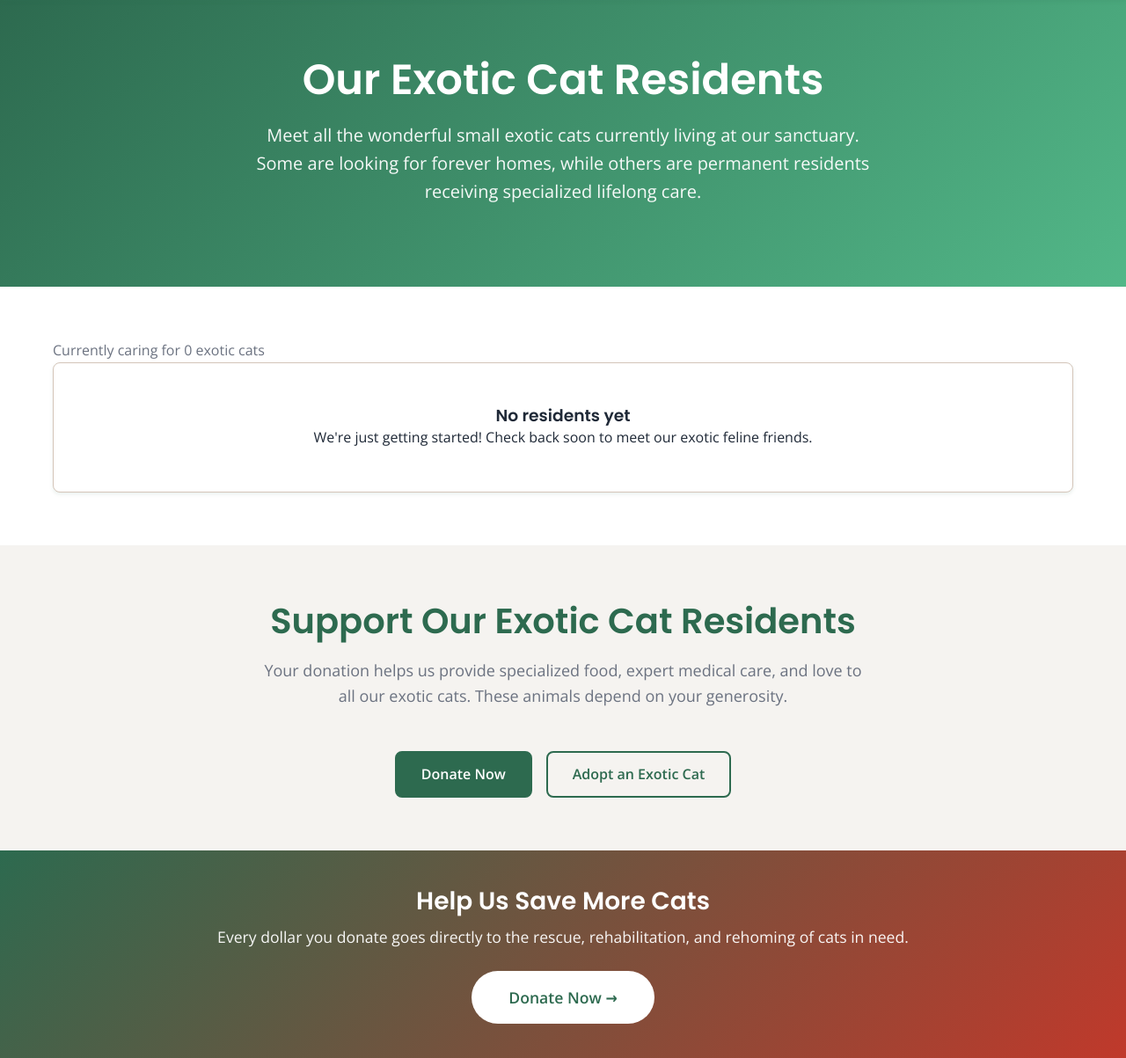
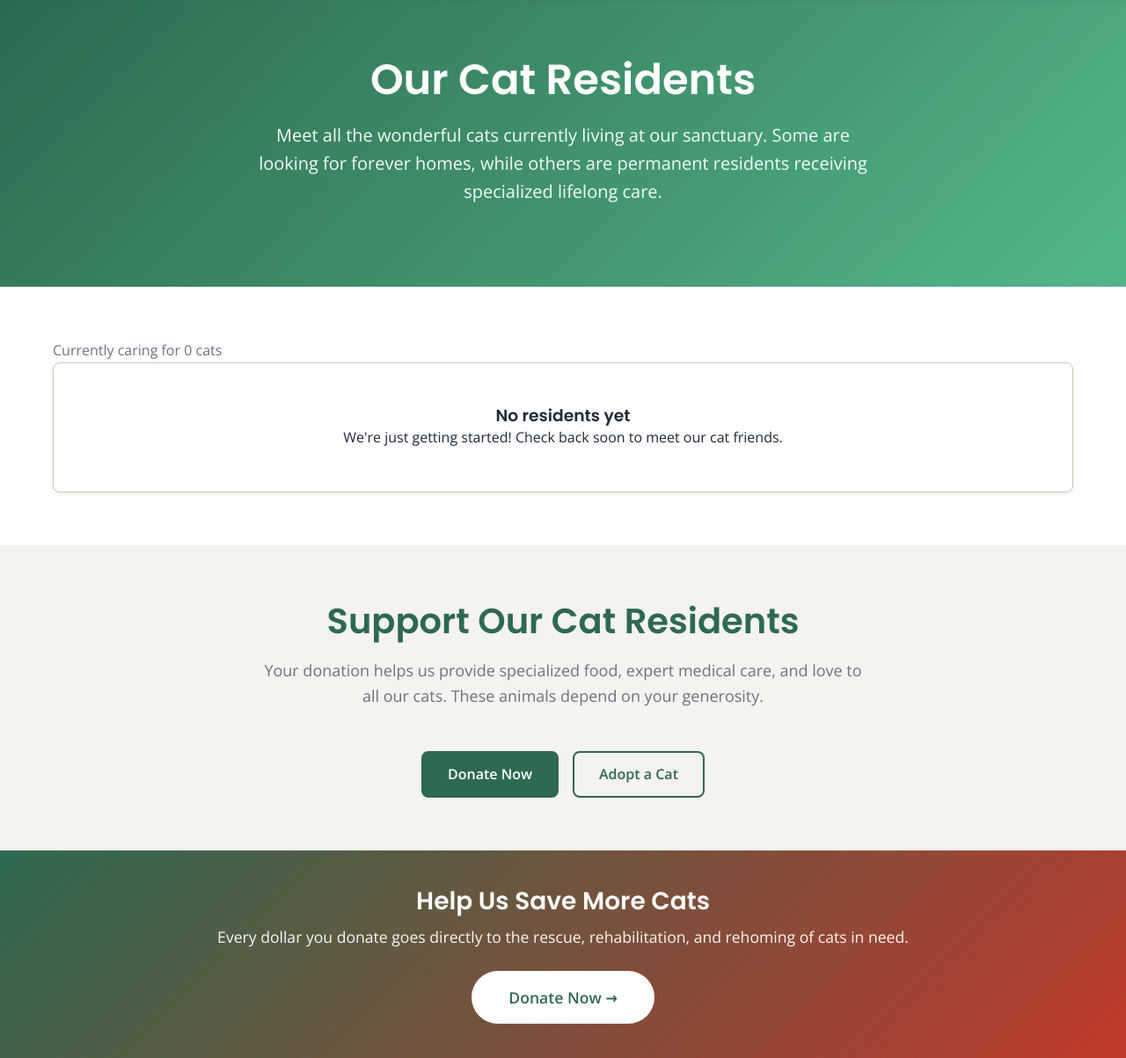
Before and after one commit to jamesbaldwings/Carefulcat, a PHP site: page /residents.php in a window 1280 px wide. Shown: the part 82-1285 px from the top of the page at 88% size. Run offline with PHP 8.4, Linux system fonts and the light colour scheme; data comes from the database, SQL or seed files in the repository; tables that the repository leaves empty hold one stand-in row (values such as "Sample post"); some libraries are stand-ins or nearby versions.

Commit message:
Update residents.php

```diff
--- a/public_html/residents.php
+++ b/public_html/residents.php
@@ -10,9 +10,9 @@ if (!isPageVisible('residents')) {
     exit;
 }
 
-$pageTitle = 'Our Exotic Cat Residents - Sanctuary Felines';
-$metaDescription = 'Meet all the wonderful small exotic cats currently living at Careful Cat Rescue sanctuary in Murfreesboro, TN. Some are adoptable, others are permanent sanctuary residents.';
-$metaKeywords = 'exotic cat sanctuary residents, small exotic cats Murfreesboro TN, serval sanctuary, savannah cat rescue resident, bengal cat rescue, exotic feline sanctuary';
+$pageTitle = 'Our Cat Residents - Sanctuary Felines';
+$metaDescription = 'Meet all the wonderful cats currently living at Careful Cat Rescue sanctuary in Murfreesboro, TN. Some are adoptable, others are permanent sanctuary residents.';
+$metaKeywords = 'cat sanctuary residents, cats Murfreesboro TN, serval sanctuary, savannah cat rescue resident, bengal cat rescue, cat sanctuary';
 
 // Get all cats (not just adoptable)
 $sql = "SELECT * FROM cats ORDER BY intake_date DESC";
@@ -23,8 +23,8 @@ require_once __DIR__ . '/includes/header.php';
 
 <section class="hero" style="padding: 60px 0;">
     <div class="container">
-        <h1>Our Exotic Cat Residents</h1>
-        <p>Meet all the wonderful small exotic cats currently living at our sanctuary. Some are looking for forever homes, while others are permanent residents receiving specialized lifelong care.</p>
+        <h1>Our Cat Residents</h1>
+        <p>Meet all the wonderful cats currently living at our sanctuary. Some are looking for forever homes, while others are permanent residents receiving specialized lifelong care.</p>
     </div>
 </section>
 
@@ -32,7 +32,7 @@ require_once __DIR__ . '/includes/header.php';
     <div class="container">
         <!-- Results Count -->
         <p class="mb-3" style="color: var(--text-light);">
-            Currently caring for <?php echo count($cats); ?> exotic cat<?php echo count($cats) !== 1 ? 's' : ''; ?>
+            Currently caring for <?php echo count($cats); ?> cat<?php echo count($cats) !== 1 ? 's' : ''; ?>
         </p>
 
         <!-- Cats Grid -->
@@ -74,7 +74,7 @@ require_once __DIR__ . '/includes/header.php';
         <div class="card">
             <div class="card-content text-center" style="padding: 3rem;">
                 <h3>No residents yet</h3>
-                <p>We're just getting started! Check back soon to meet our exotic feline friends.</p>
+                <p>We're just getting started! Check back soon to meet our cat friends.</p>
             </div>
         </div>
         <?php endif; ?>
@@ -85,12 +85,12 @@ require_once __DIR__ . '/includes/header.php';
 <section class="section" style="background-color: var(--bg-light);">
     <div class="container text-center">
         <div class="section-header">
-            <h2 class="section-title">Support Our Exotic Cat Residents</h2>
-            <p class="section-subtitle">Your donation helps us provide specialized food, expert medical care, and love to all our exotic cats. These animals depend on your generosity.</p>
+            <h2 class="section-title">Support Our Cat Residents</h2>
+            <p class="section-subtitle">Your donation helps us provide specialized food, expert medical care, and love to all our cats. These animals depend on your generosity.</p>
         </div>
         <div style="display: flex; gap: 1rem; justify-content: center; flex-wrap: wrap;">
             <a href="/donate.php" class="btn btn-primary btn-lg">Donate Now</a>
-            <a href="/adoptions.php" class="btn btn-outline btn-lg">Adopt an Exotic Cat</a>
+            <a href="/adoptions.php" class="btn btn-outline btn-lg">Adopt a Cat</a>
         </div>
     </div>
 </section>
```
